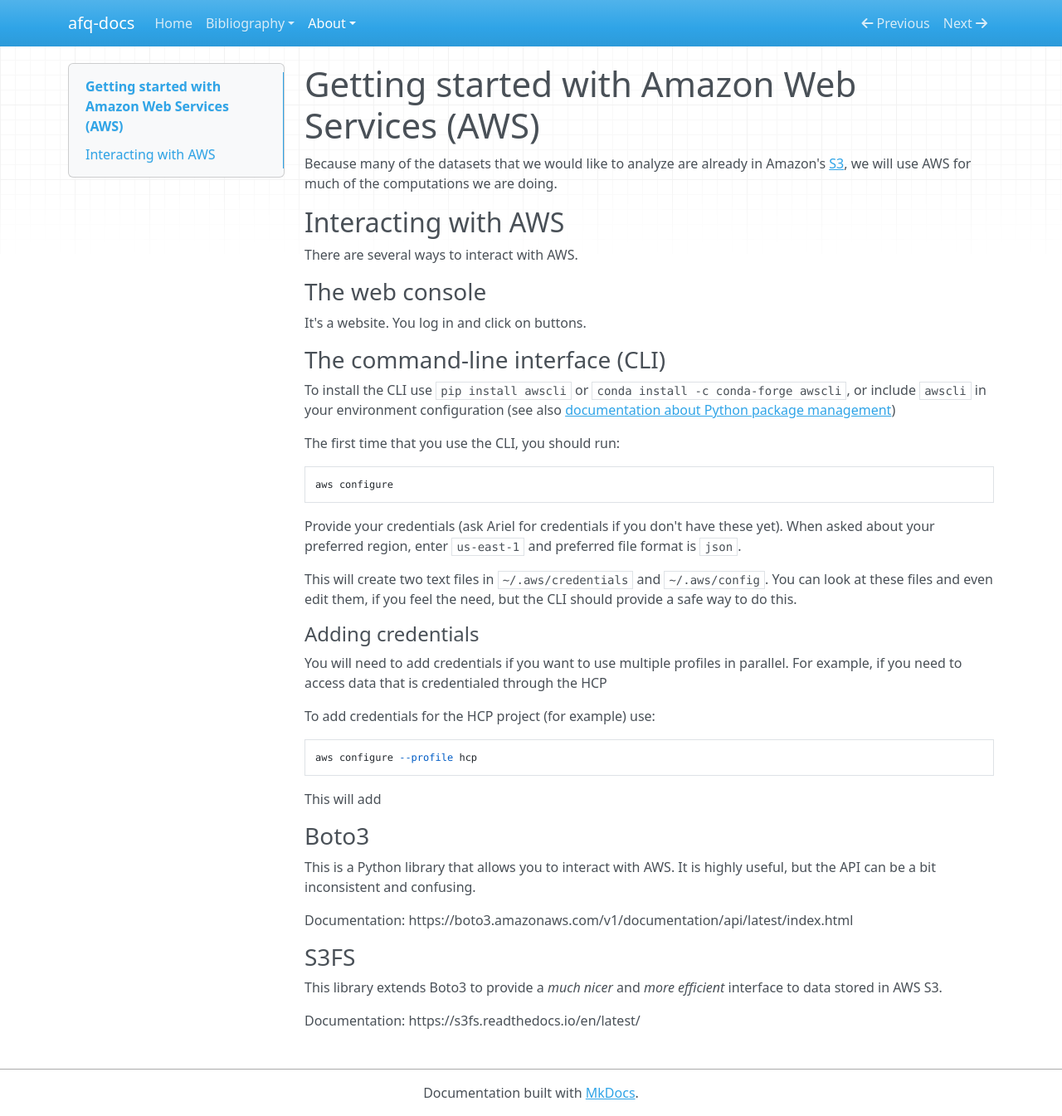
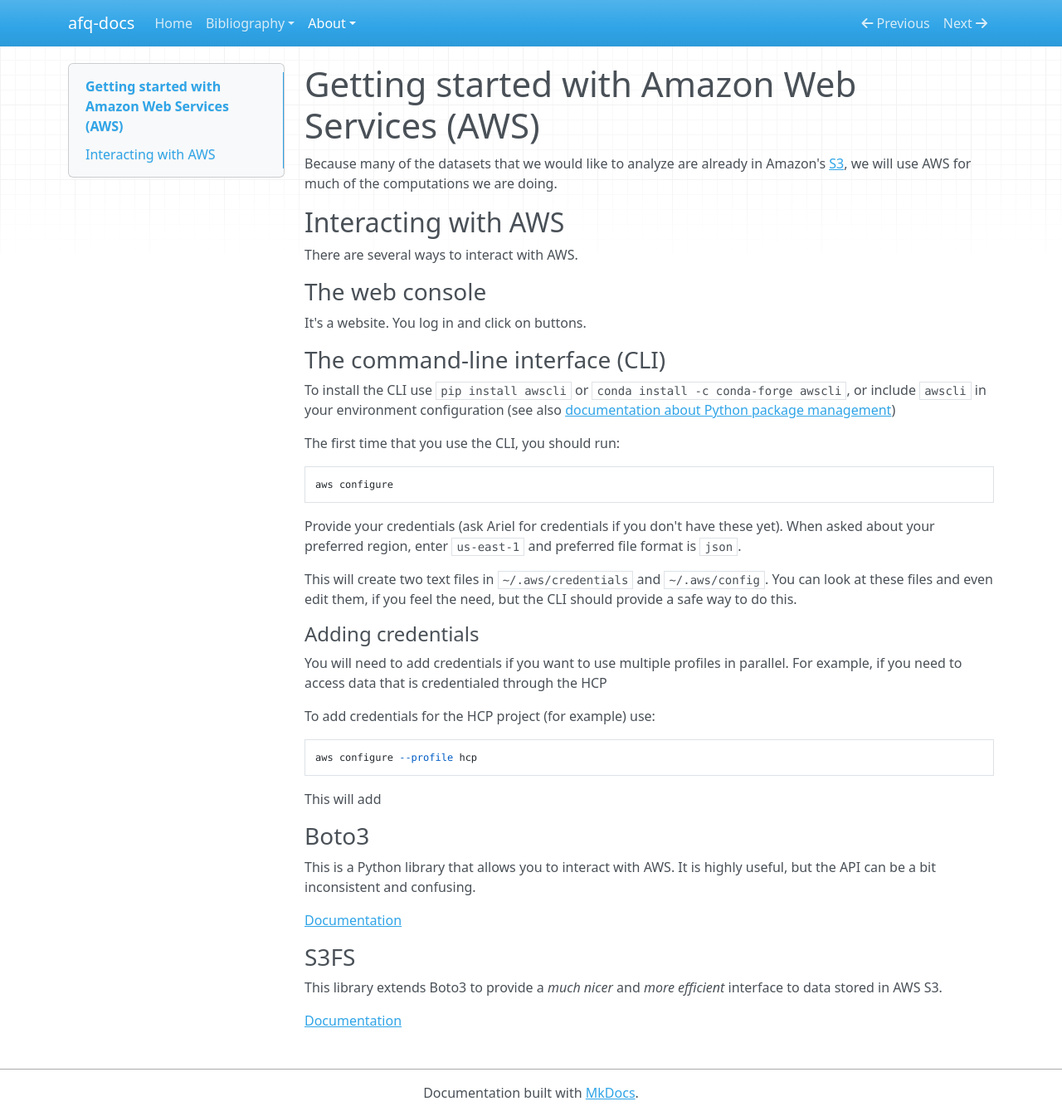
Before and after one commit to nrdg/afq, an MkDocs documentation site: the page built from docs/about/infrastructure/aws/getting_started.md, in a window 1280 px wide and 1345 px high. Shown: the whole window at 83% size. Built offline with MkDocs 1.6.1, drawn with Linux system fonts in a browser that asks for light colours; nearby versions of some CDN libraries; some of the changed lines change nothing that is shown.

Commit message:
Bare URLs do not render as links.

```diff
--- a/docs/about/infrastructure/aws/getting_started.md
+++ b/docs/about/infrastructure/aws/getting_started.md
@@ -45,11 +45,11 @@
 This is a Python library that allows you to interact with AWS. It is highly
 useful, but the API can be a bit inconsistent and confusing.
 
-Documentation: https://boto3.amazonaws.com/v1/documentation/api/latest/index.html
+[Documentation](https://boto3.amazonaws.com/v1/documentation/api/latest/index.html)
 
 ### S3FS
 
 This library extends Boto3 to provide a *much nicer* and *more efficient*
 interface to data stored in AWS S3.
 
-Documentation: https://s3fs.readthedocs.io/en/latest/
+[Documentation](https://s3fs.readthedocs.io/en/latest/)
```
